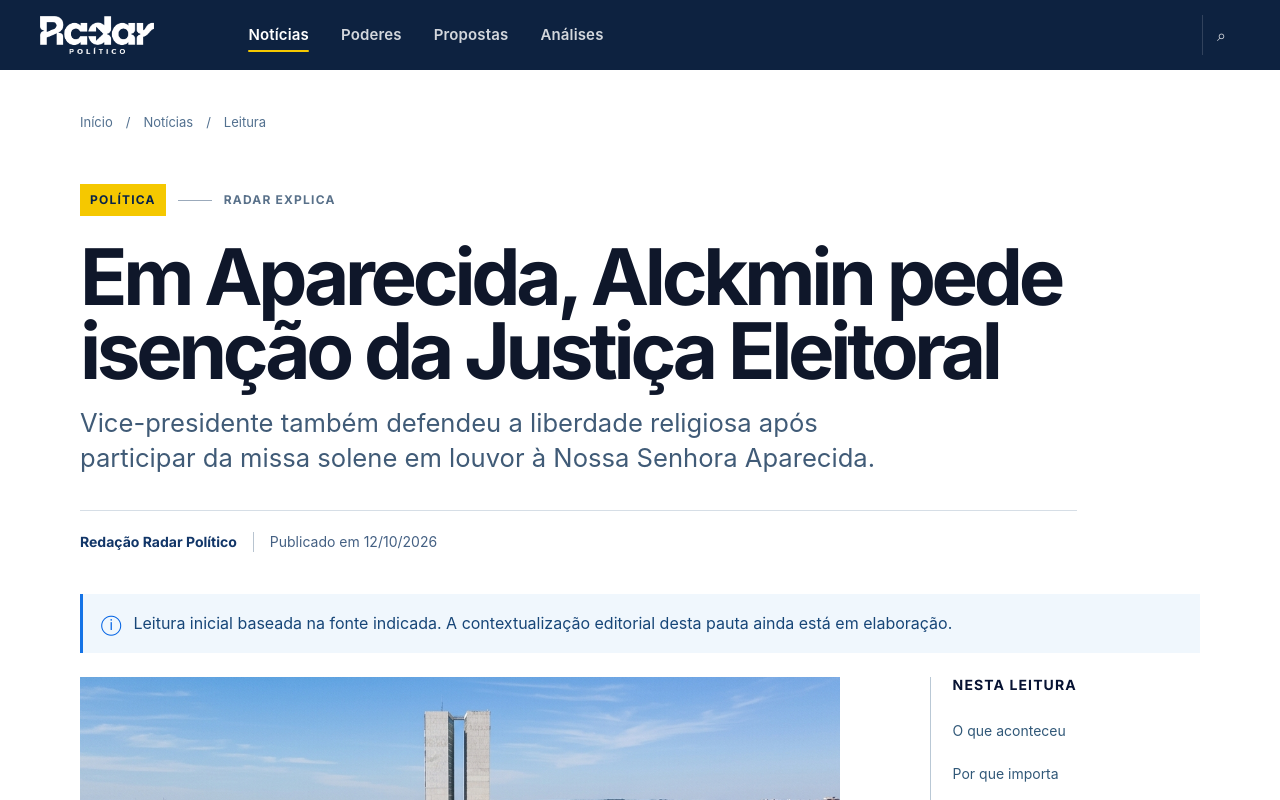
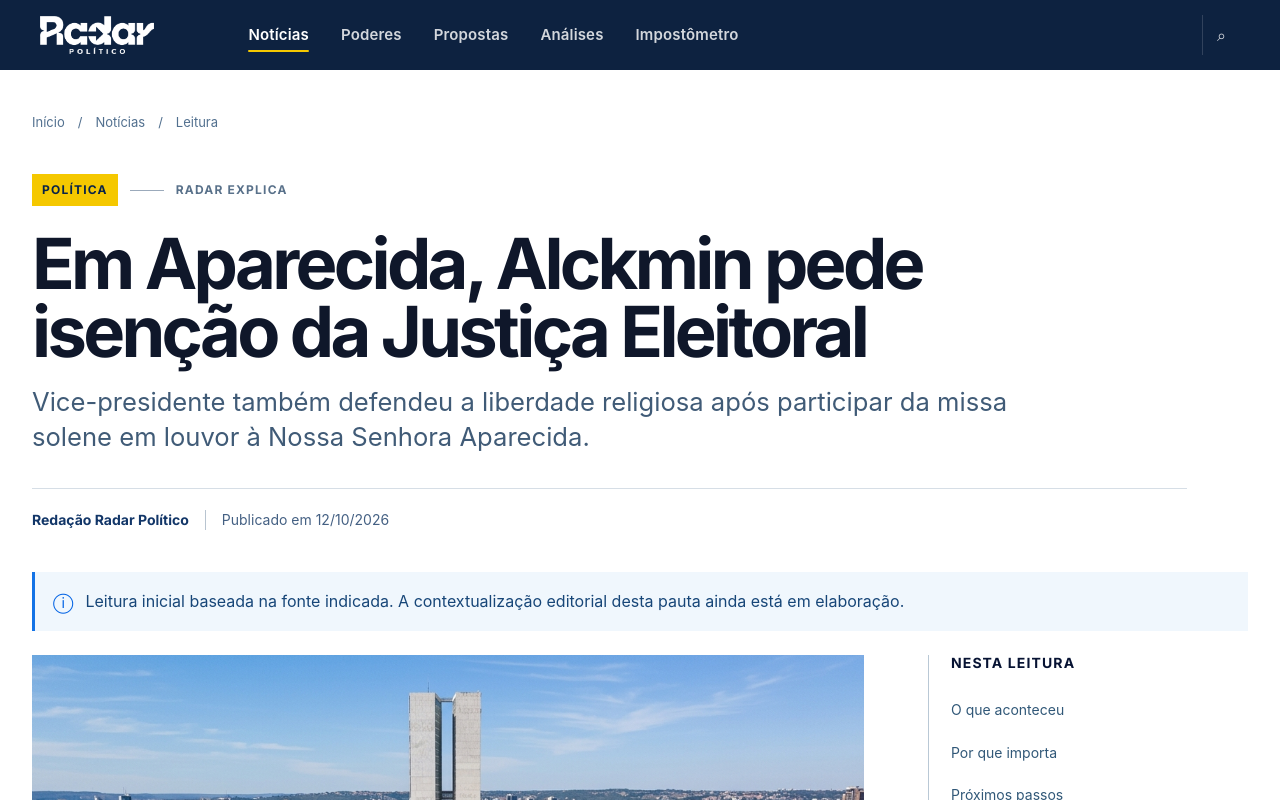
Before and after one commit to orientohubone/radarpolitico, a React (Vite) app: page / in a window 1280 px wide. Both pictures are taken after a click on the button 222 px from the left and 1356 px from the top of the page. Shown: the top 800 px of the page. Built offline with nearby package versions, Linux system fonts and the light colour scheme; no server answers; a web font is replaced by a local one.

Commit message:
atualizado painel politico

```diff
--- a/src/pages/Analyses.tsx
+++ b/src/pages/Analyses.tsx
@@ -47,13 +47,13 @@ export default function Analyses({ onNavigate }: { onNavigate: (page: PageName)
     <header className="site-header"><div className="header-inner container">
       <a className="brand" href="/" onClick={e => { e.preventDefault(); onNavigate('home') }}><Logo /></a>
       <nav className={menu ? 'navigation open' : 'navigation'} aria-label="Navegação principal">
-        <a href="/" onClick={e => { e.preventDefault(); onNavigate('home') }}>Notícias</a><a href="/poderes" onClick={e => { e.preventDefault(); onNavigate('powers') }}>Poderes</a><a href="/propostas" onClick={e => { e.preventDefault(); onNavigate('proposals') }}>Propostas</a><a className="active" href="/analises">Análises</a>
+        <a href="/" onClick={e => { e.preventDefault(); onNavigate('home') }}>Notícias</a><a href="/poderes" onClick={e => { e.preventDefault(); onNavigate('powers') }}>Poderes</a><a href="/propostas" onClick={e => { e.preventDefault(); onNavigate('proposals') }}>Propostas</a><a className="active" href="/analises">Análises</a><a href="/impostometro" onClick={e => { e.preventDefault(); onNavigate('taxMeter') }}>Impostômetro</a>
       </nav>
       <div className="header-actions"><button className="header-search" aria-label="Buscar"><SearchIcon /></button><button className="mobile-menu" aria-label={menu ? 'Fechar menu' : 'Abrir menu'} onClick={() => setMenu(!menu)}><span aria-hidden="true">{menu ? '×' : '☰'}</span></button></div>
     </div></header>
 
     <main>
-      <section className="powers-hero analyses-hero"><div className="powers-shell powers-hero-inner"><div className="powers-intro"><p className="breadcrumb"><a href="/" onClick={e => { e.preventDefault(); onNavigate('home') }}>Início</a><span>/</span>Análises</p><h1>Análises</h1><p>Contexto para compreender os fatos e seus desdobramentos.</p></div><div className="powers-ribbon" aria-hidden="true"><i /><i /></div></div></section>
+      <section className="powers-hero analyses-hero"><div className="powers-shell powers-hero-inner"><div className="powers-intro"><p className="breadcrumb"><a href="/" onClick={e => { e.preventDefault(); onNavigate('home') }}>Início</a><span>/</span>Análises</p><h1>Análises</h1><p>Contexto para compreender os fatos e seus desdobramentos.</p></div><div className="powers-ribbon hero-radar-element" aria-hidden="true"><img src="/elemento-radar.png" alt="" /></div></div></section>
 
       <section className="powers-shell analyses-content">
         <form className="analysis-filters" onSubmit={e => { e.preventDefault(); setSubmittedQuery(query) }}>
--- a/src/pages/NewsArticle.tsx
+++ b/src/pages/NewsArticle.tsx
@@ -32,7 +32,7 @@ export default function NewsArticle({ onNavigate }: { onNavigate: (page: PageNam
   return <div className="powers-page news-reading-page">
     <header className="site-header"><div className="header-inner container">
       <a className="brand" href="/" onClick={event => { event.preventDefault(); onNavigate('home') }}><Logo /></a>
-      <nav className={menu ? 'navigation open' : 'navigation'} aria-label="Navegação principal"><a href="/" className="active" onClick={event => { event.preventDefault(); onNavigate('home') }}>Notícias</a><a href="/poderes" onClick={event => { event.preventDefault(); onNavigate('powers') }}>Poderes</a><a href="/propostas" onClick={event => { event.preventDefault(); onNavigate('proposals') }}>Propostas</a><a href="/analises" onClick={event => { event.preventDefault(); onNavigate('analyses') }}>Análises</a></nav>
+      <nav className={menu ? 'navigation open' : 'navigation'} aria-label="Navegação principal"><a href="/" className="active" onClick={event => { event.preventDefault(); onNavigate('home') }}>Notícias</a><a href="/poderes" onClick={event => { event.preventDefault(); onNavigate('powers') }}>Poderes</a><a href="/propostas" onClick={event => { event.preventDefault(); onNavigate('proposals') }}>Propostas</a><a href="/analises" onClick={event => { event.preventDefault(); onNavigate('analyses') }}>Análises</a><a href="/impostometro" onClick={event => { event.preventDefault(); onNavigate('taxMeter') }}>Impostômetro</a></nav>
       <div className="header-actions"><button className="header-search" aria-label="Buscar notícias" onClick={() => onNavigate('home')}><span aria-hidden="true">⌕</span></button><button className="mobile-menu" aria-label={menu ? 'Fechar menu' : 'Abrir menu'} aria-expanded={menu} onClick={() => setMenu(!menu)}><span aria-hidden="true">{menu ? '×' : '☰'}</span></button></div>
     </div></header>
 
--- a/src/pages/Powers.tsx
+++ b/src/pages/Powers.tsx
@@ -41,7 +41,7 @@ function Logo() {
   return <img src="/logo-radar.png" alt="Radar Político" className="logo-img" />
 }
 
-export default function Powers({ onNavigate }: { onNavigate: (page: 'home' | 'powers' | 'proposals' | 'analyses') => void }) {
+export default function Powers({ onNavigate }: { onNavigate: (page: 'home' | 'powers' | 'proposals' | 'analyses' | 'taxMeter') => void }) {
   const [menu, setMenu] = useState(false)
   const [activeInstitution, setActiveInstitution] = useState<'Todos' | Institution>('Todos')
   const [query, setQuery] = useState('')
@@ -103,6 +103,7 @@ export default function Powers({ onNavigate }: { onNavigate: (page: 'home' | 'po
           <a className="active" href="/poderes">Poderes</a>
           <a href="/propostas" onClick={e => { e.preventDefault(); onNavigate('proposals') }}>Propostas</a>
           <a href="/analises" onClick={e => { e.preventDefault(); onNavigate('analyses') }}>Análises</a>
+          <a href="/impostometro" onClick={e => { e.preventDefault(); onNavigate('taxMeter') }}>Impostômetro</a>
         </nav>
         <div className="header-actions">
           <button className="header-search" aria-label="Buscar"><SearchIcon /></button>
@@ -119,7 +120,7 @@ export default function Powers({ onNavigate }: { onNavigate: (page: 'home' | 'po
             <h1>Poderes e representantes</h1>
             <p>Conheça as instituições e acompanhe a atuação de seus integrantes.</p>
           </div>
-          <div className="powers-ribbon" aria-hidden="true"><i /><i /></div>
+          <div className="powers-ribbon hero-radar-element" aria-hidden="true"><img src="/elemento-radar.png" alt="" /></div>
         </div>
       </section>
 
--- a/src/pages/Proposals.tsx
+++ b/src/pages/Proposals.tsx
@@ -57,6 +57,7 @@ export default function Proposals({ onNavigate }: { onNavigate: (page: PageName)
           <a href="/poderes" onClick={e => { e.preventDefault(); onNavigate('powers') }}>Poderes</a>
           <a className="active" href="/propostas">Propostas</a>
           <a href="/analises" onClick={e => { e.preventDefault(); onNavigate('analyses') }}>Análises</a>
+          <a href="/impostometro" onClick={e => { e.preventDefault(); onNavigate('taxMeter') }}>Impostômetro</a>
         </nav>
         <div className="header-actions">
           <button className="header-search" aria-label="Buscar"><SearchIcon /></button>
@@ -73,7 +74,7 @@ export default function Proposals({ onNavigate }: { onNavigate: (page: PageName)
             <h1>Propostas</h1>
             <p>Acompanhe o que é proposto e como cada iniciativa avança.</p>
           </div>
-          <div className="powers-ribbon" aria-hidden="true"><i /><i /></div>
+          <div className="powers-ribbon hero-radar-element" aria-hidden="true"><img src="/elemento-radar.png" alt="" /></div>
         </div>
       </section>
 
--- a/src/pages/TaxMeter.tsx
+++ b/src/pages/TaxMeter.tsx
@@ -41,6 +41,7 @@ export default function TaxMeter({ onNavigate }: { onNavigate?: (page: 'home' |
     </div></header>
     <main id="conteudo">
       <section className="tax-hero">
+        <img className="tax-hero-element" src="/elemento-radar.png" alt="" aria-hidden="true" />
         <div className="container tax-hero-inner">
           <div className="tax-kicker"><span aria-hidden="true" /> Dados públicos • Brasil</div>
           <h1>Impostômetro do Radar</h1>
--- a/src/styles/index.css
+++ b/src/styles/index.css
@@ -517,7 +517,7 @@ select { color: #475569; padding-right: 28px; cursor: pointer }
    ════════════════════════════════════════ */
 .tax-page { min-height: 100vh; background: #f7f9fc; color: #10213b }
 .tax-hero { overflow: hidden; position: relative; background: var(--navy); color: #fff; padding: 64px 16px 52px }
-.tax-hero::after { content: ''; position: absolute; width: 560px; height: 560px; right: -230px; top: -300px; border: 92px solid rgba(245,200,0,.95); border-radius: 50% }
+.tax-hero-element { position: absolute; z-index: 0; width: min(47vw, 600px); height: auto; right: -75px; top: 50%; transform: translateY(-48%) rotate(-5deg); opacity: .96; pointer-events: none; user-select: none }
 .tax-hero-inner { position: relative; z-index: 1 }
 .tax-kicker { display: flex; align-items: center; gap: 9px; text-transform: uppercase; font-size: 12px; font-weight: 800; letter-spacing: 1.6px; color: #a9bad1 }
 .tax-kicker span { width: 8px; height: 8px; border-radius: 50%; background: var(--yellow); box-shadow: 0 0 0 5px rgba(245,200,0,.12) }
@@ -579,6 +579,7 @@ select { color: #475569; padding-right: 28px; cursor: pointer }
   .tax-ticker-meta { display: none }
   .tax-ticker-link { font-size: 0; margin-left: 0 }
   .tax-ticker-link b { font-size: 18px }
+  .tax-hero-element { width: 430px; right: -250px; opacity: .16 }
 }
 
 @media (prefers-reduced-motion: reduce) {
@@ -611,6 +612,8 @@ select { color: #475569; padding-right: 28px; cursor: pointer }
 .powers-ribbon i { position: absolute; display: block; width: 430px; height: 80px; right: -70px; background: linear-gradient(90deg, #ffd51b, #ffca05); transform: rotate(-20deg); border-radius: 70px 0 0 70px }
 .powers-ribbon i:first-child { top: 53px }
 .powers-ribbon i:last-child { top: 180px }
+.powers-ribbon.hero-radar-element { display: flex; align-items: center; justify-content: flex-end; overflow: hidden }
+.powers-ribbon.hero-radar-element img { display: block; width: min(34vw, 420px); height: auto; margin-right: -34px; transform: rotate(-5deg); object-fit: contain }
 
 .powers-content { padding-block: 32px 38px }
 .institution-tabs { display: grid; grid-template-columns: .9fr 1.05fr .95fr 1.2fr .78fr; gap: 12px }
@@ -1133,16 +1136,17 @@ select { color: #475569; padding-right: 28px; cursor: pointer }
 /* Direção editorial — página de leitura */
 .news-reading-page { background: #fff }
 .news-reading-page .reading-content { padding-top: 42px }
-.news-reading-page .reading-content > .breadcrumb { max-width: 1120px; margin: 0 auto 52px; color: #52708f; font-size: 13px }
-.news-reading-page .article-header { max-width: 1120px; margin: 0 auto; padding-right: 10% }
+.news-reading-page .reading-content { width: min(1440px, calc(100% - 64px)); margin-inline: auto }
+.news-reading-page .reading-content > .breadcrumb { max-width: none; margin: 0 0 42px; color: #52708f; font-size: 13px }
+.news-reading-page .article-header { max-width: 1360px; margin: 0; padding-right: 5% }
 .article-kicker { display: flex; align-items: center; gap: 12px; color: #59718a; font-size: 12px; font-weight: 700; letter-spacing: .1em; text-transform: uppercase }
 .article-kicker span { padding: 7px 10px; color: #082348; background: var(--yellow) }
 .article-kicker i { width: 34px; height: 1px; background: #9baabb }
-.news-reading-page .article-header h1 { max-width: 1040px; margin: 24px 0 18px; font-size: clamp(48px, 6.1vw, 86px); line-height: .95; letter-spacing: -.055em; text-wrap: balance }
-.news-reading-page .article-dek { max-width: 850px; color: #405b77; font-size: clamp(20px, 2vw, 28px); line-height: 1.36 }
+.news-reading-page .article-header h1 { max-width: 1240px; margin: 24px 0 18px; font-size: clamp(48px, 5.5vw, 82px); line-height: .97; letter-spacing: -.052em; text-wrap: balance }
+.news-reading-page .article-dek { max-width: 1020px; color: #405b77; font-size: clamp(20px, 2vw, 28px); line-height: 1.36 }
 .news-reading-page .article-byline { margin: 34px 0 42px; padding-top: 20px; border-top: 1px solid #d6dee6 }
-.news-reading-page .editorial-note { max-width: 1120px; margin: 0 auto 24px; border-left: 3px solid #1473e6; border-radius: 0; background: #f0f7fd }
-.news-reading-page .article-layout { max-width: 1120px; margin: 0 auto; grid-template-columns: minmax(0, 760px) minmax(250px, 1fr); gap: clamp(44px, 7vw, 90px) }
+.news-reading-page .editorial-note { max-width: 1360px; margin: 0 0 24px; border-left: 3px solid #1473e6; border-radius: 0; background: #f0f7fd }
+.news-reading-page .article-layout { max-width: 1360px; margin: 0; grid-template-columns: minmax(0, 980px) minmax(260px, 320px); gap: clamp(36px, 5vw, 64px) }
 .news-reading-page .article-body-content figure { margin-bottom: 40px }
 .news-reading-page .article-body-content figure img { aspect-ratio: 1.55; border-radius: 0 }
 .news-reading-page .article-body-content figcaption { padding-top: 8px; border-bottom: 1px solid #d5dee6; padding-bottom: 12px }
@@ -1150,6 +1154,7 @@ select { color: #475569; padding-right: 28px; cursor: pointer }
 .news-reading-page .article-body-content > section:not(.source-reference) { margin: 0 0 48px }
 .news-reading-page .article-body-content h2 { margin-bottom: 14px; color: #071b43; font-size: clamp(29px, 3vw, 42px); line-height: 1.02; letter-spacing: -.045em }
 .news-reading-page .article-body-content section > p { color: #304d69; font-size: 18px; line-height: 1.72 }
+.news-reading-page .article-body-content > section:not(.article-summary):not(.source-reference) > p { max-width: 78ch }
 .news-reading-page .article-sidebar { top: 110px }
 .news-reading-page .article-sidebar > nav { padding: 0 0 0 22px; border: 0; border-left: 1px solid #b9c8d5; border-radius: 0 }
 .news-reading-page .article-sidebar h2 { margin-bottom: 18px; font-size: 14px; letter-spacing: .08em; text-transform: uppercase }
@@ -1172,6 +1177,7 @@ select { color: #475569; padding-right: 28px; cursor: pointer }
   .main-content .quick-section, .main-content .news-section, .main-content .proposals-section, .main-content .analysis-section { padding-inline: 16px }
   .main-content .news-grid { grid-template-columns: 1fr; gap: 30px }
   .news-reading-page .reading-content { padding-top: 26px }
+  .news-reading-page .reading-content { width: calc(100% - 32px) }
   .news-reading-page .reading-content > .breadcrumb { margin-bottom: 34px }
   .news-reading-page .article-header h1 { font-size: 44px }
   .news-reading-page .article-byline { align-items: flex-start }
```
